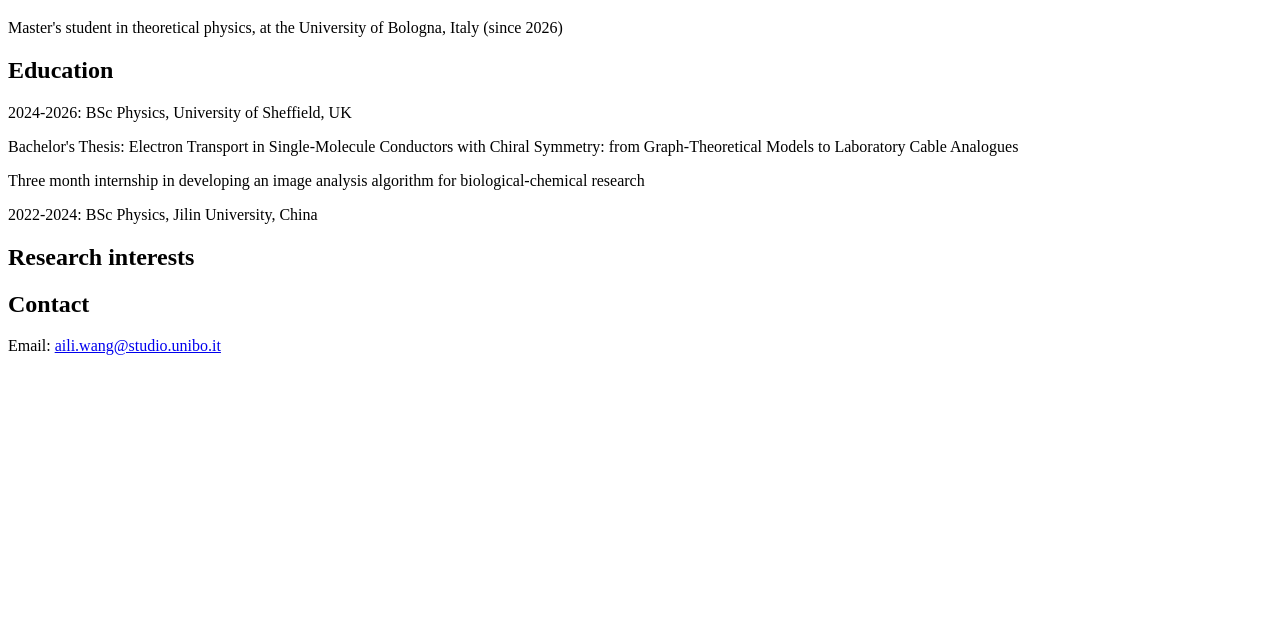
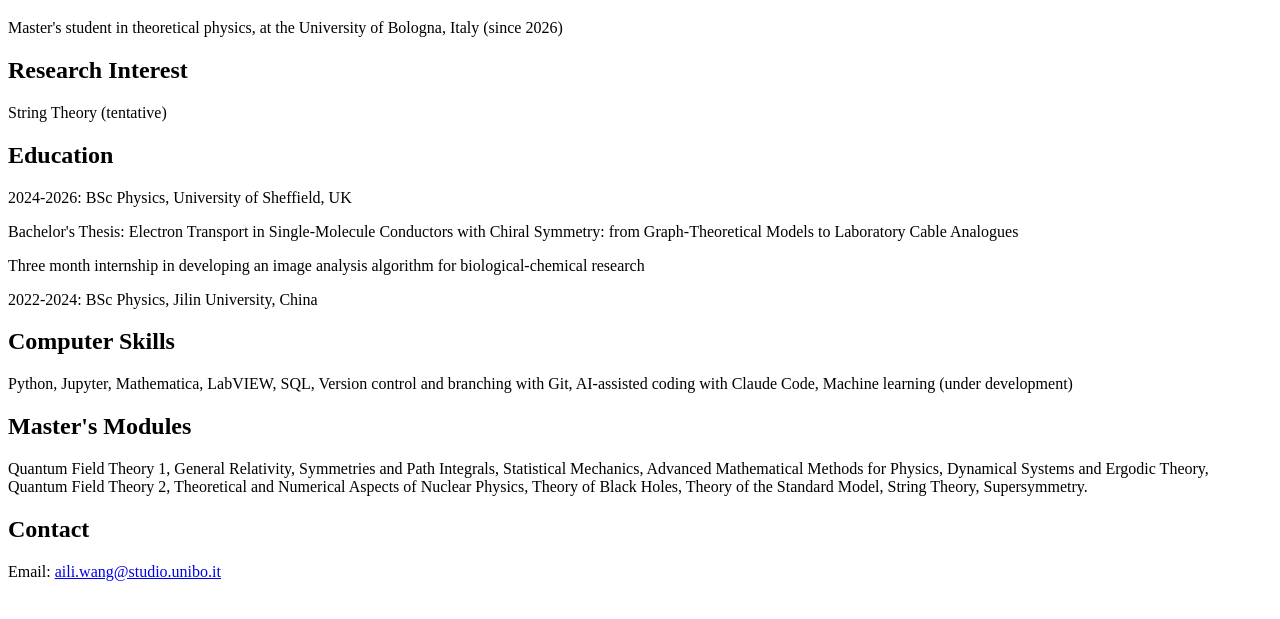
Before and after one commit to MahlerSymphony6/jamie-wang, a plain HTML site: page index.html in a window 1280 px wide. Shown: the part 61-680 px from the top of the page. Drawn offline with Linux system fonts and the light colour scheme.

Commit message:
Expand personal webpage with additional sections
Added sections for research interests, computer skills, and master's modules.

```diff
--- a/index.html
+++ b/index.html
@@ -8,12 +8,28 @@
 <body>
   <h1>Aili "Jamie" Wang</h1>
   <p>Master's student in theoretical physics, at the University of Bologna, Italy (since 2026)</p>
+  <h2>Research Interest</h2>
+  <p>String Theory (tentative)</p>
   <h2>Education</h2>
   <p>2024-2026: BSc Physics, University of Sheffield, UK</p>
   <p>Bachelor's Thesis: Electron Transport in Single-Molecule Conductors with Chiral Symmetry: from Graph-Theoretical Models to Laboratory Cable Analogues</p>
   <p>Three month internship in developing an image analysis algorithm for biological-chemical research</p>
   <p>2022-2024: BSc Physics, Jilin University, China</p>
-  <h2>Research interests</h2>
+  <h2>Computer Skills</h2>
+  <p>Python, Jupyter, Mathematica, LabVIEW, SQL, Version control and branching with Git, AI-assisted coding with Claude Code, Machine learning (under development)</p>
+  <h2>Master's Modules</h2>
+  <p>Quantum Field Theory 1,
+    General Relativity,
+    Symmetries and Path Integrals,
+    Statistical Mechanics,
+    Advanced Mathematical Methods for Physics,
+    Dynamical Systems and Ergodic Theory,
+    Quantum Field Theory 2,
+    Theoretical and Numerical Aspects of Nuclear Physics,
+    Theory of Black Holes,
+    Theory of the Standard Model,
+    String Theory,
+    Supersymmetry.<p/>
   <h2>Contact</h2>
   <p>Email: <a href="mailto:aili.wang@studio.unibo.it">aili.wang@studio.unibo.it</a></p>
 </body>
```
